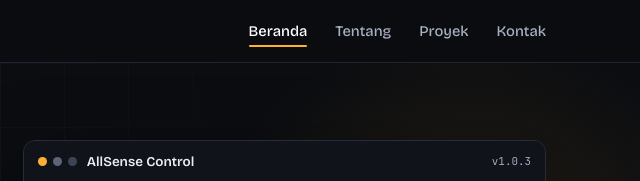
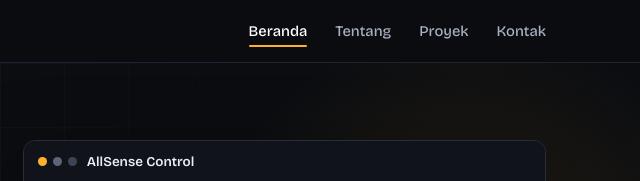
Before and after one commit to Maxodus126/Portofolio, a plain HTML site: page index.html in a window 1280 px wide. Shown: the top 181 px of the page, 640-1280 px from the left. Drawn offline with nearby package versions, Linux system fonts and the light colour scheme.

Commit message:
Remove AllSense Control version tag from hero window
Co-Authored-By: Claude Code <noreply@anthropic.com>

```diff
--- a/index.html
+++ b/index.html
@@ -61,7 +61,6 @@
             <div class="win-bar" aria-hidden="true">
               <span class="win-dots"><i class="d1"></i><i class="d2"></i><i class="d3"></i></span>
               <span class="win-name">AllSense Control</span>
-              <span class="win-tag">v1.0.3</span>
             </div>
             <img src="assets/img/hero-app.png" width="1128" height="762" fetchpriority="high"
                  alt="Tampilan dashboard AllSense Control: status perangkat, suhu CPU, GPU, dan RAM." />
```
